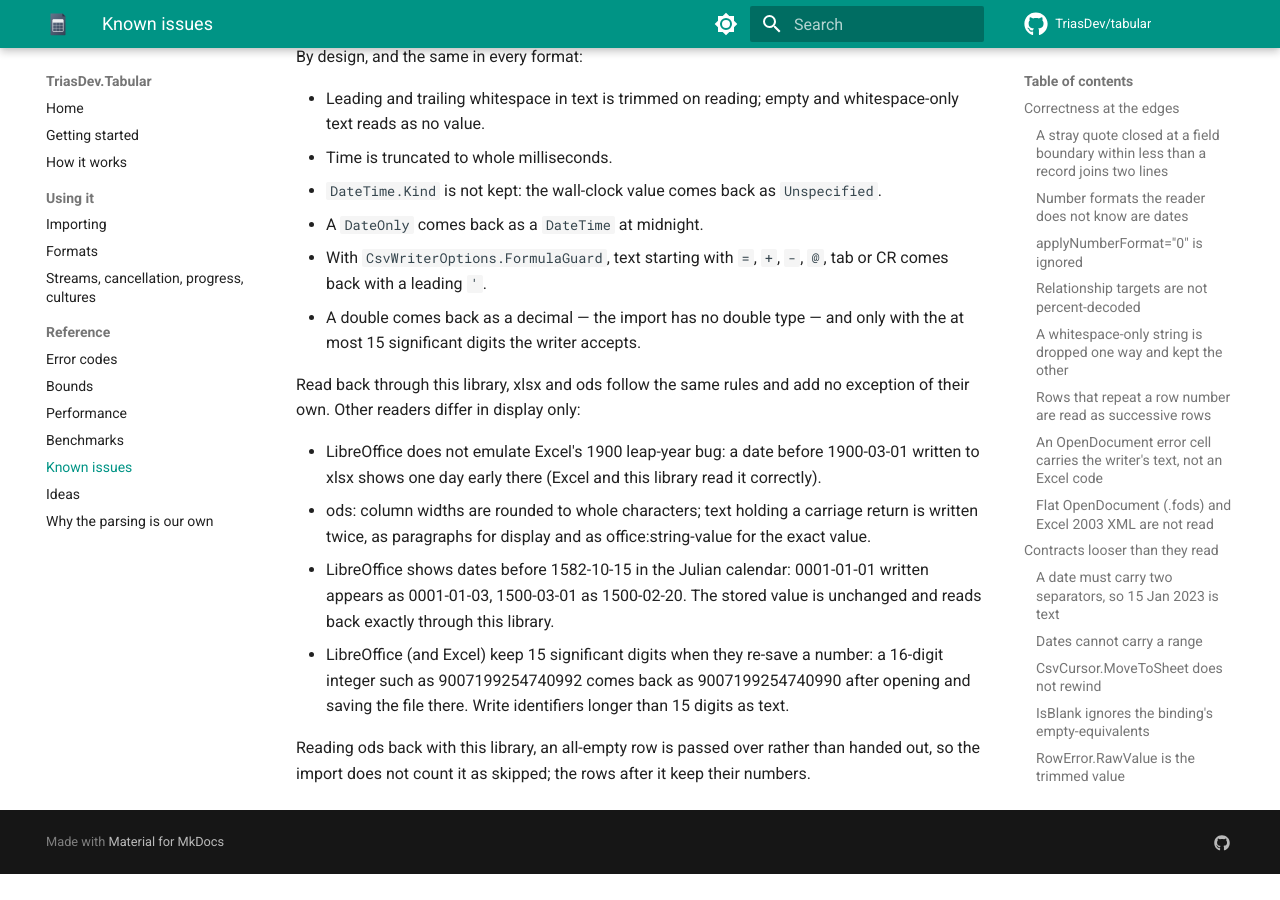
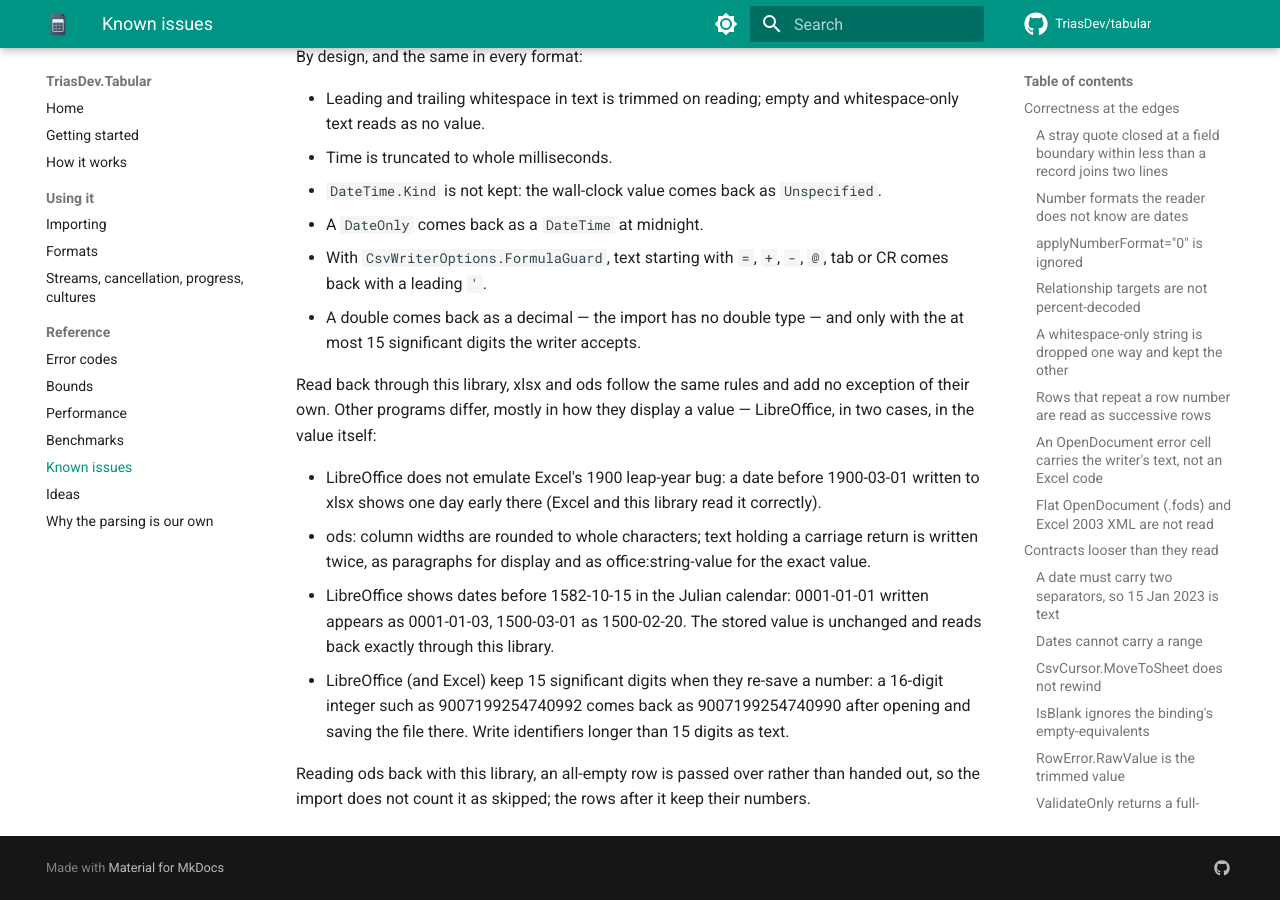
Before and after one commit to TriasDev/tabular, an MkDocs documentation site: the page built from docs/KNOWN-ISSUES.md, in a window 1280 px wide and 900 px high, scrolled down 5477 px. Built offline with MkDocs 1.6.1 and Material for MkDocs 9.7.7, drawn with Linux system fonts in a browser that asks for light colours; comment, search, counter and statistics services are not loaded; before the commit the page ends 6351 px from its top, so only the background shows below that.

Commit message:
docs: other programs differ mostly in display — LibreOffice in two cases in the value

```diff
--- a/docs/KNOWN-ISSUES.md
+++ b/docs/KNOWN-ISSUES.md
@@ -190,7 +190,7 @@ By design, and the same in every format:
 - With `CsvWriterOptions.FormulaGuard`, text starting with `=`, `+`, `-`, `@`, tab or CR comes back with a leading `'`.
 - A double comes back as a decimal — the import has no double type — and only with the at most 15 significant digits the writer accepts.
 
-Read back through this library, xlsx and ods follow the same rules and add no exception of their own. Other readers differ in display only:
+Read back through this library, xlsx and ods follow the same rules and add no exception of their own. Other programs differ, mostly in how they display a value — LibreOffice, in two cases, in the value itself:
 
 - LibreOffice does not emulate Excel's 1900 leap-year bug: a date before 1900-03-01 written to xlsx shows one day early there (Excel and this library read it correctly).
 - ods: column widths are rounded to whole characters; text holding a carriage return is written twice, as paragraphs for display and as office:string-value for the exact value.
```
